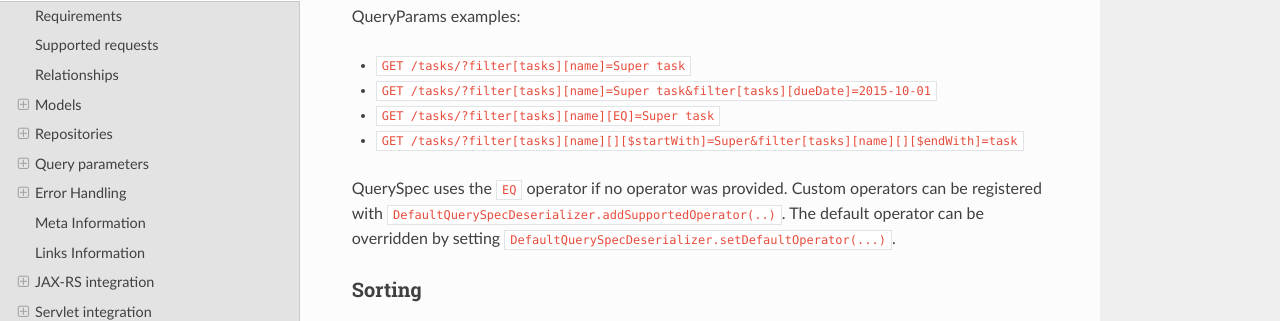
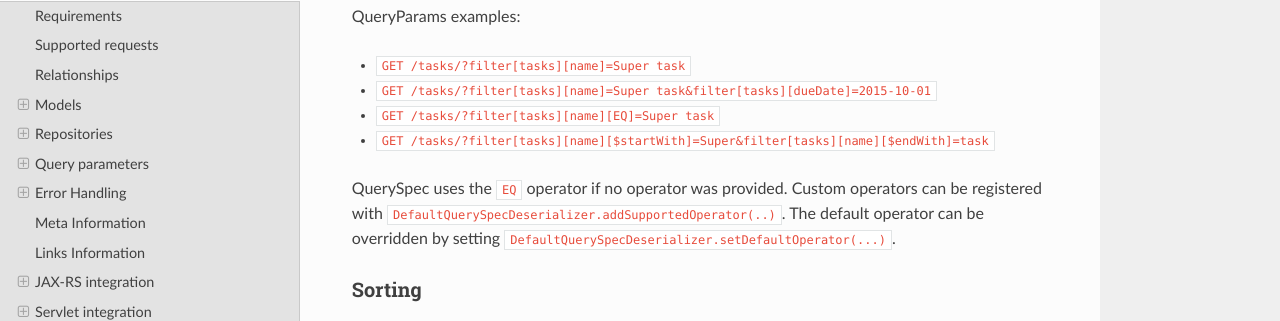
Before and after one commit to katharsis-project/katharsis-docs, a Sphinx documentation site: the page built from source/user-docs.rst, in a window 1280 px wide and 900 px high, scrolled down 15290 px. Shown: the part 126-447 px from the top of the window. Built offline with Sphinx 7.4.7 and the Read the Docs theme 2.0.0, drawn with Linux system fonts in a browser that asks for light colours; part of the change alters nothing that is shown.

```diff
--- a/source/user-docs.rst
+++ b/source/user-docs.rst
@@ -795,7 +795,7 @@ QueryParams examples:
 * ``GET /tasks/?filter[tasks][name]=Super task``
 * ``GET /tasks/?filter[tasks][name]=Super task&filter[tasks][dueDate]=2015-10-01``
 * ``GET /tasks/?filter[tasks][name][EQ]=Super task``
-* ``GET /tasks/?filter[tasks][name][][$startWith]=Super&filter[tasks][name][][$endWith]=task``
+* ``GET /tasks/?filter[tasks][name][$startWith]=Super&filter[tasks][name][$endWith]=task``
 
 QuerySpec uses the ``EQ`` operator if no operator was provided. Custom operators can be registered
 with ``DefaultQuerySpecDeserializer.addSupportedOperator(..)``. The default operator can be
```
